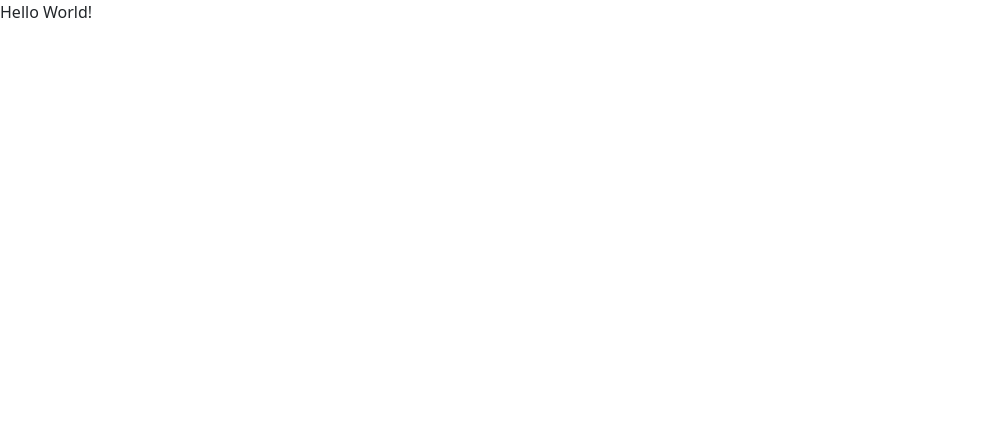
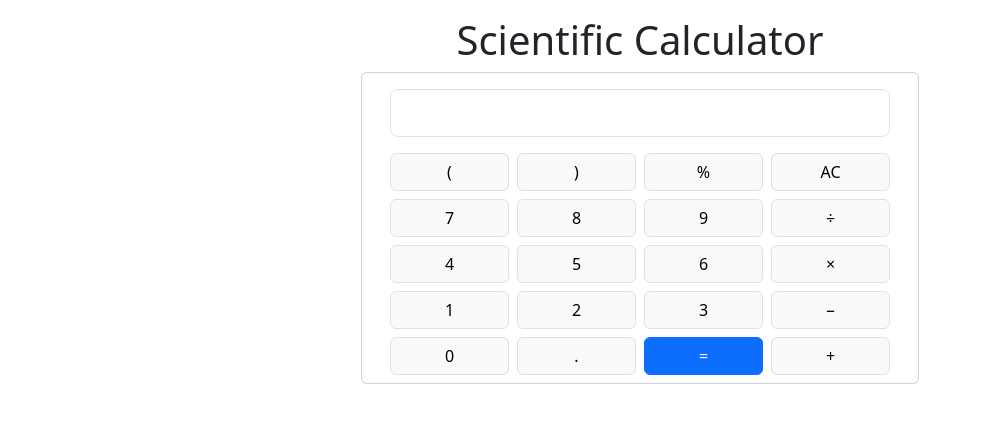
Before and after one commit to Eman-iqbal/scientific-calculator, a plain HTML site: page src/index.html in a window 1280 px wide. Shown: the whole page, without its empty margins (0-981 px from the left). Drawn offline with nearby package versions, Linux system fonts and the light colour scheme.

Commit message:
Basic buttons and input box

```diff
--- a/src/index.html
+++ b/src/index.html
@@ -12,7 +12,121 @@
 
 
 <body>
-    <div>Hello World!</div>
+    <div class="container px-4 mt-3">
+        <h1 class="text-center">Scientific Calculator</h1>
+        <div class="row">
+            <div class=" col-12 offset-md-3 col-md-6 card">
+                <div class="card-body">
+                    <input readonly class="form-control form-control-lg" type="text" id="calc-display"
+                        aria-label=".form-control-lg example">
+                </div>
+                <div class="row gx-2 px-3">
+                    <div class="col-3">
+                        <button type="button" class="btn btn-light w-100 mb-2 border">
+                            (
+                        </button>
+                    </div>
+                    <div class="col-3">
+                        <button type="button" class="btn btn-light w-100 mb-2 border">
+                            )
+                        </button>
+                    </div>
+                    <div class="col-3">
+                        <button type="button" class="btn btn-light w-100 mb-2 border">
+                            %
+                        </button>
+                    </div>
+                    <div class="col-3">
+                        <button type="button" class="btn btn-light w-100 mb-2 border">
+                            AC
+                        </button>
+                    </div>
+                    <div class="col-3">
+                        <button type="button" class="btn btn-light w-100 mb-2 border">
+                            7
+                        </button>
+                    </div>
+                    <div class="col-3">
+                        <button type="button" class="btn btn-light w-100 mb-2 border">
+                            8
+                        </button>
+                    </div>
+                    <div class="col-3">
+                        <button type="button" class="btn btn-light w-100 mb-2 border">
+                            9
+                        </button>
+                    </div>
+                    <div class="col-3">
+                        <button type="button" class="btn btn-light w-100 mb-2 border">
+                            ÷
+                        </button>
+                    </div>
+                    <div class="col-3">
+                        <button type="button" class="btn btn-light w-100 mb-2 border">
+                            4
+                        </button>
+                    </div>
+                    <div class="col-3">
+                        <button type="button" class="btn btn-light w-100 mb-2 border">
+                            5
+                        </button>
+                    </div>
+                    <div class="col-3">
+                        <button type="button" class="btn btn-light w-100 mb-2 border">
+                            6
+                        </button>
+                    </div>
+                    <div class="col-3">
+                        <button type="button" class="btn btn-light w-100 mb-2 border">
+                            ×
+                        </button>
+                    </div>
+                    <div class="col-3">
+                        <button type="button" class="btn btn-light w-100 mb-2 border">
+                            1
+                        </button>
+                    </div>
+                    <div class="col-3">
+                        <button type="button" class="btn btn-light w-100 mb-2 border">
+                            2
+                        </button>
+                    </div>
+                    <div class="col-3">
+                        <button type="button" class="btn btn-light w-100 mb-2 border">
+                            3
+                        </button>
+                    </div>
+                    <div class="col-3">
+                        <button type="button" class="btn btn-light w-100 mb-2 border">
+                            −
+                        </button>
+                    </div>
+                    <div class="col-3">
+                        <button type="button" class="btn btn-light w-100 mb-2 border">
+                            0
+                        </button>
+                    </div>
+                    <div class="col-3">
+                        <button type="button" class="btn btn-light w-100 mb-2 border">
+                            .
+                        </button>
+                    </div>
+                    <div class="col-3">
+                        <button type="button" class="btn btn-primary w-100 mb-2 border-primary">
+                            =
+                        </button>
+                    </div>
+                    <div class="col-3">
+                        <button type="button" class="btn btn-light w-100 mb-2 border">
+                            +
+                        </button>
+                    </div>
+                </div>
+            </div>
+        </div>
+
+    </div>
+
     <script src="https://cdn.jsdelivr.net/npm/bootstrap@5.3.2/dist/js/bootstrap.bundle.min.js"
         integrity="sha384-C6RzsynM9kWDrMNeT87bh95OGNyZPhcTNXj1NW7RuBCsyN/o0jlpcV8Qyq46cDfL"
         crossorigin="anonymous"></script>
```
